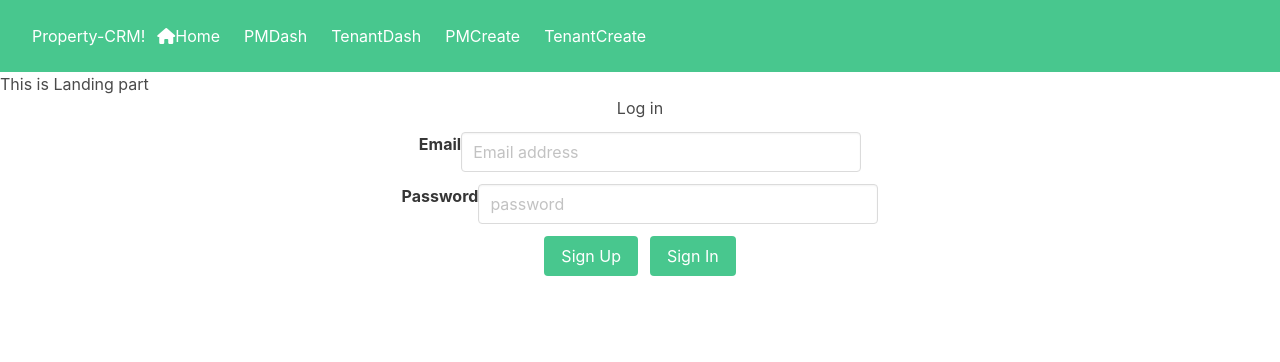
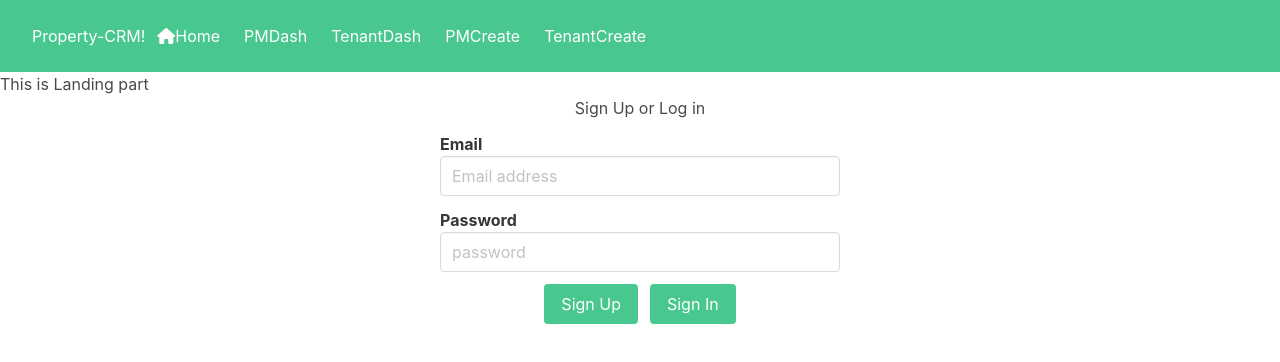
Before and after one commit to ksboyer17/Property-crm, a React (Create React App) app in the folder client/: page / in a window 1280 px wide. Shown: the top 362 px of the page. Built offline with nearby package versions, Linux system fonts and the light colour scheme; some icons are missing.

Commit message:
minor spacing changes to Landing page

```diff
--- a/client/src/pages/Landing.js
+++ b/client/src/pages/Landing.js
@@ -41,13 +41,13 @@ function Landing() {
       <p>This is Landing part</p>
 
       <div className="field is-grouped is-grouped-centered">
-        <h1>Log in</h1>
+        <h1>Sign Up or Log in</h1>
       </div>
 
       <div className="field is-grouped is-grouped-centered">
         <label className="label" htmlFor="email-login">
           Email
-        </label>
+
 
         <div className="control">
           <input
@@ -60,12 +60,13 @@ function Landing() {
             onChange={handleInputChange}
           />
         </div>
+        </label>
       </div>
 
       <div className="field is-grouped is-grouped-centered">
         <label className="label" htmlFor="password">
           Password
-        </label>
+
 
         <div className="control">
           <input
@@ -78,6 +79,7 @@ function Landing() {
             onChange={handleInputChange}
           />
         </div>
+        </label>
       </div>
 
       <div class="field is-grouped is-grouped-centered">
```
